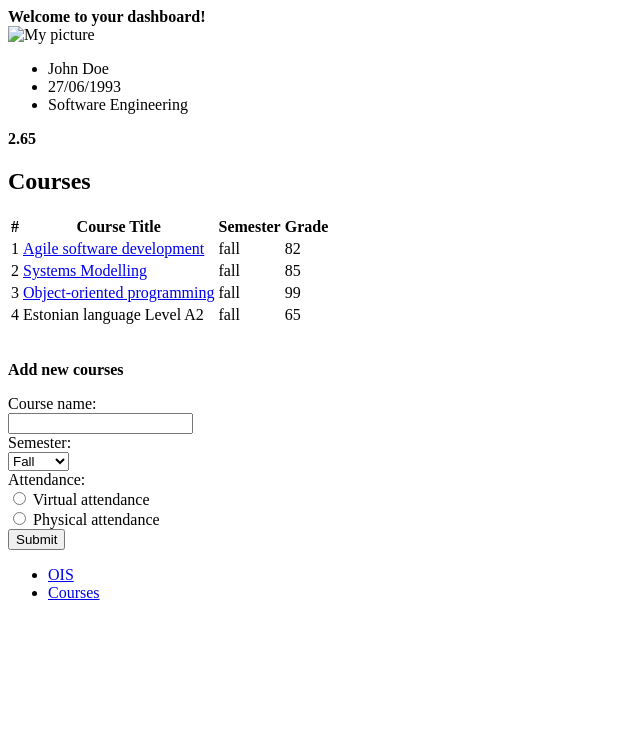
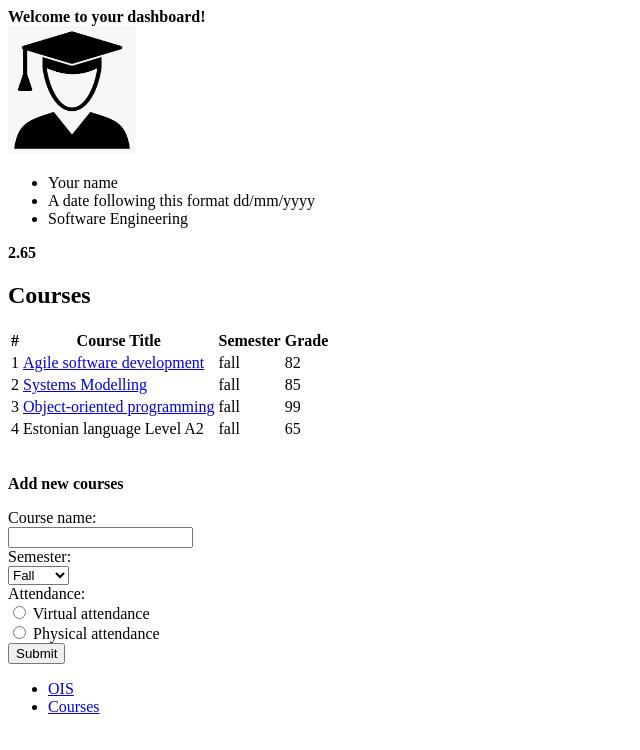
Before and after one commit to adamsjan/WAD2022, a plain HTML site: page Practical2/index.html in a window 1280 px wide. Shown: the whole page, without its empty margins (0-640 px from the left). Drawn offline with Linux system fonts and the light colour scheme.

Commit message:
Second practical

```diff
--- a/Practical2/index.html
+++ b/Practical2/index.html
@@ -1,23 +1,23 @@
 <!DOCTYPE html>
 <html lang="en">
 <head>
- <meta charset="UTF-8">
- <link rel="icon" href="res/images/picture.jpeg">
- <title>My Dashboard</title>
+    <meta charset="UTF-8">
+    <meta name="viewport" content="width=device-width, initial-scale=1.0">
+    <link rel="icon" href="res/images/favicon.ico">
+    <title>My Dashboard</title>
 </head>
-<body>
 <header>
  <strong>Welcome to your dashboard!</strong>
 </header>
 <section>
  <div>
- <img src="res/images/me.png" alt="My picture">
+ <img src="res/images/me.png" width="128" height="128" alt="My picture">
  </div>
 <div>
  <ul>
- <li>John Doe</li>
- <li>27/06/1993</li>
- <li>Software Engineering</li>
+  <li>Your name</li>
+  <li> A date following this format dd/mm/yyyy</li>
+  <li> Software Engineering </li>
  </ul>
  </div>
  <div>
```
Also changed, not shown: Practical2/res/images/Favicon.ico (added), Practical2/res/images/me.png (added).
